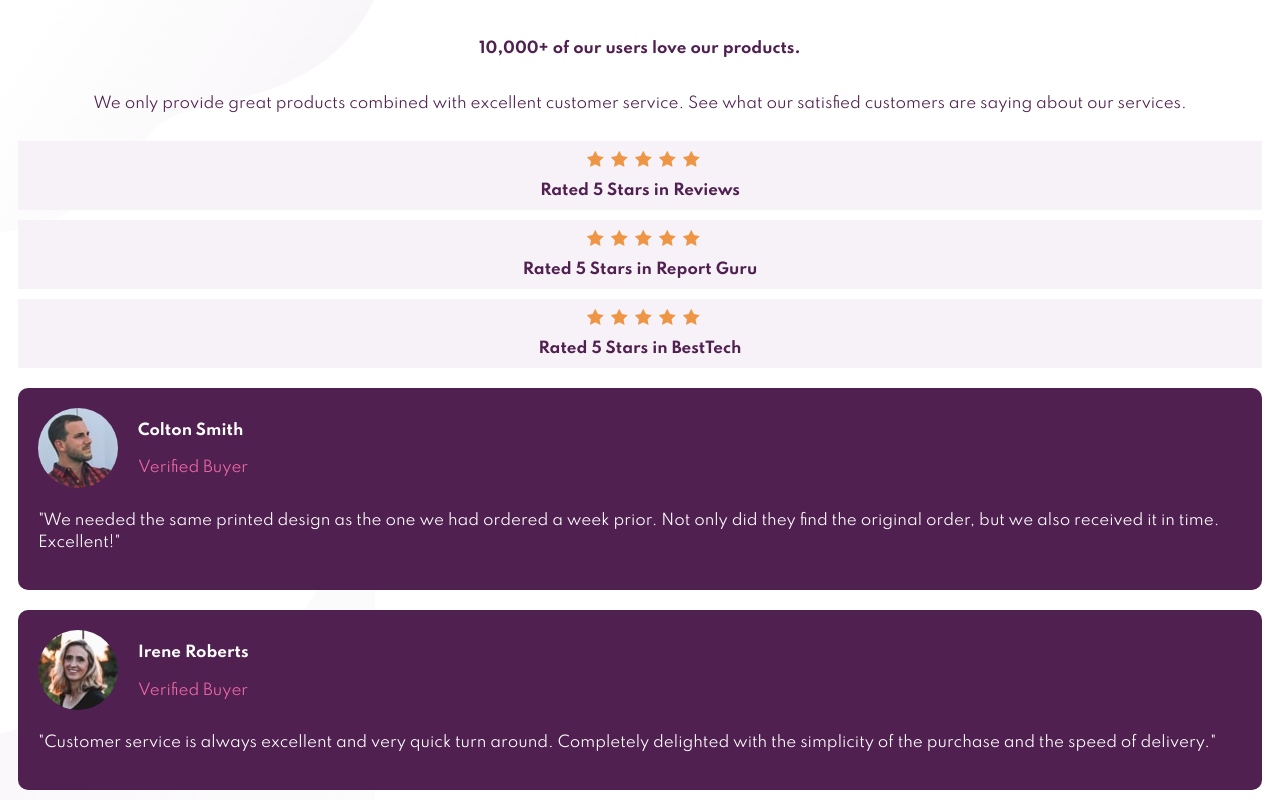
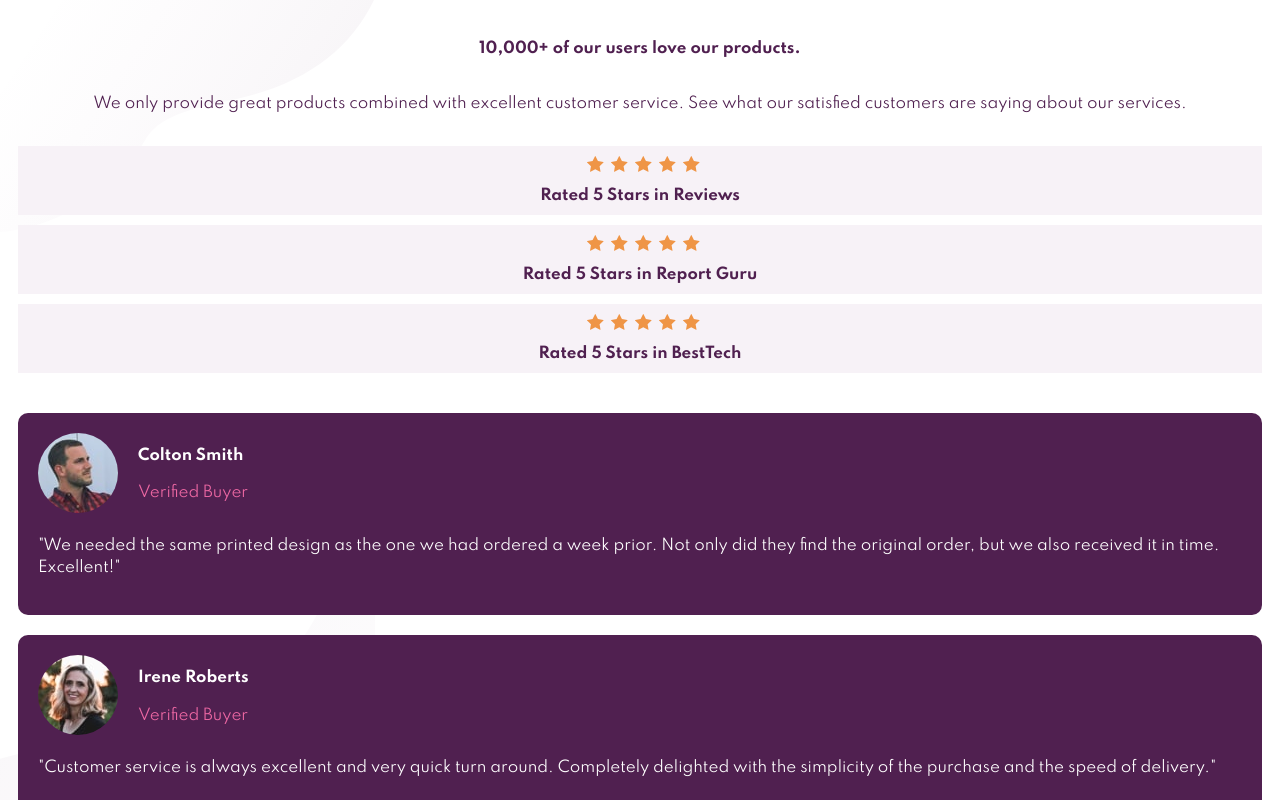
Before and after one commit to royeradames/social-proof-section-master, a React (Create React App) app: page / in a window 1280 px wide. Shown: the top 800 px of the page. Built offline with nearby package versions, Linux system fonts and the light colour scheme; the HTML template or start-up script is replaced by a standard one.

Commit message:
📦space out rate from header and testimonials

```diff
--- a/src/App.scss
+++ b/src/App.scss
@@ -30,6 +30,7 @@ body{
 
 .header{
   grid-row: header;
+  margin-bottom: 2rem;
   &__title{
     font-weight: 700;
     color: $primary-magenta;
@@ -40,11 +41,13 @@ body{
     text-align: center;
     color: $neutral-magenta-dark;
     line-height: 1.5;
+    margin-bottom: 0;
   }
 }
 
 .rate{
   grid-column: rate;
+  margin-bottom: 2rem;
   &__starts{
     display: flex;
     justify-content: center;
```
